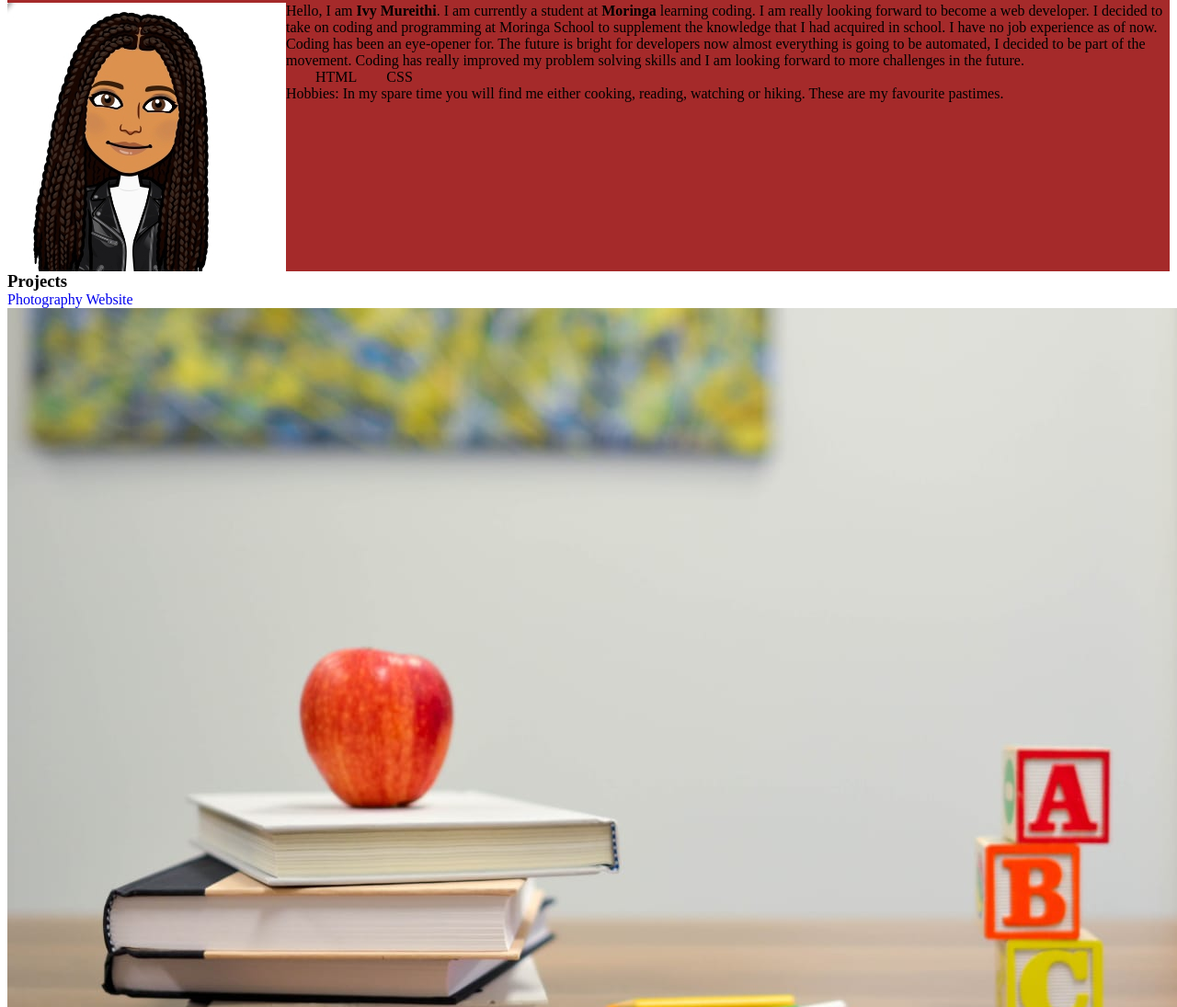
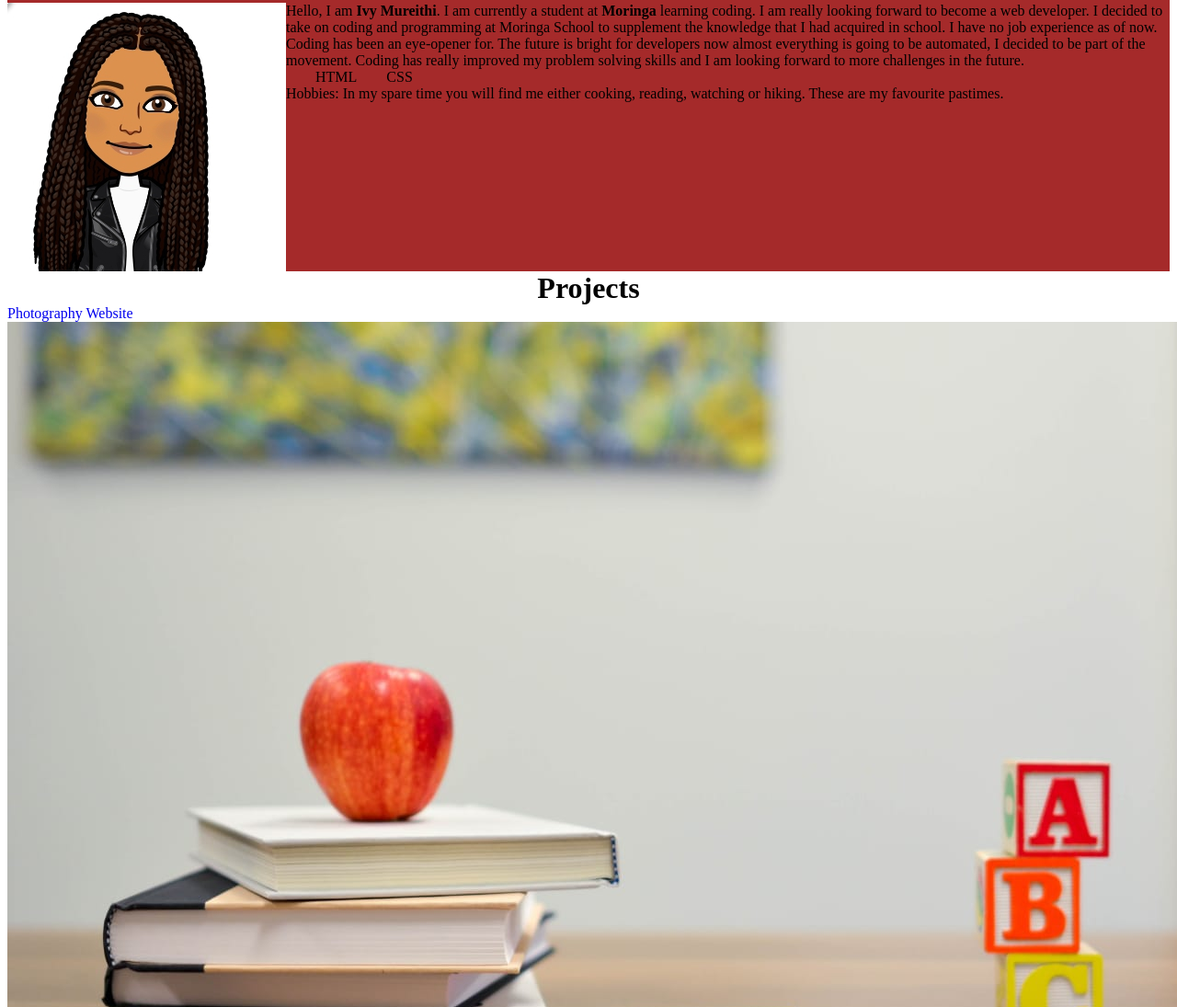
Before and after one commit to MureithiIvy/MyPortfolio, a plain HTML site: page index.html in a window 1280 px wide. Shown: the part 1038-2133 px from the top of the page at 92% size. Drawn offline with Linux system fonts and the light colour scheme.

Commit message:
style the project subtitle

```diff
--- a/assets/css/index.css
+++ b/assets/css/index.css
@@ -50,3 +50,8 @@ header{
 #about-me{
     background-color: brown;
 }
+
+#project-title{
+    text-align: center;
+    font-size: 2rem;
+}
```
